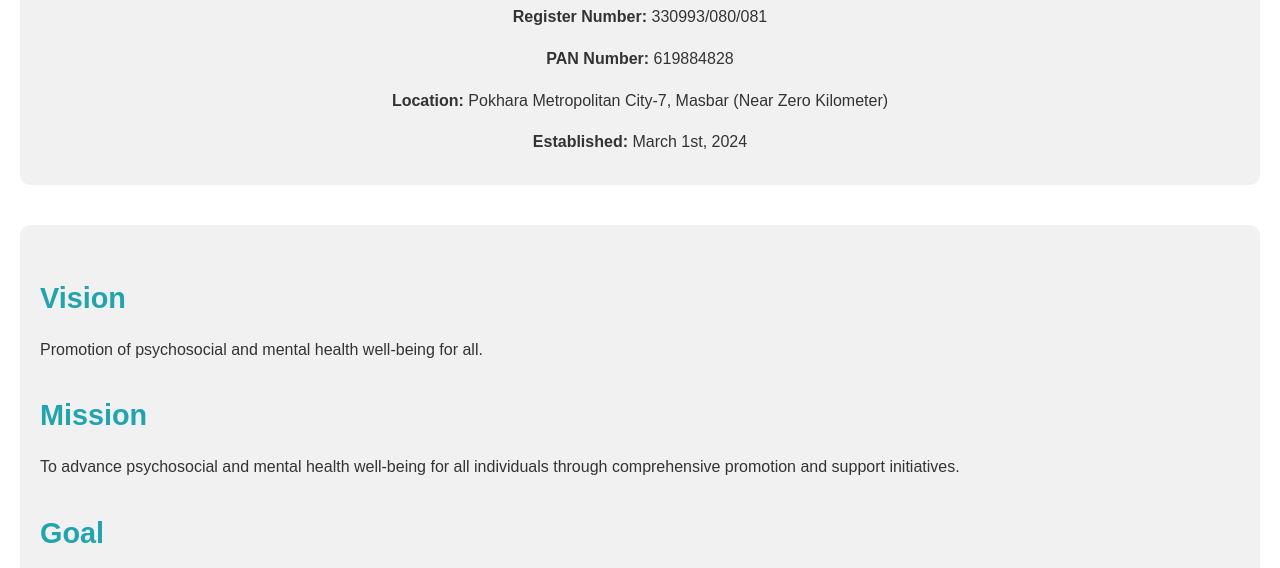
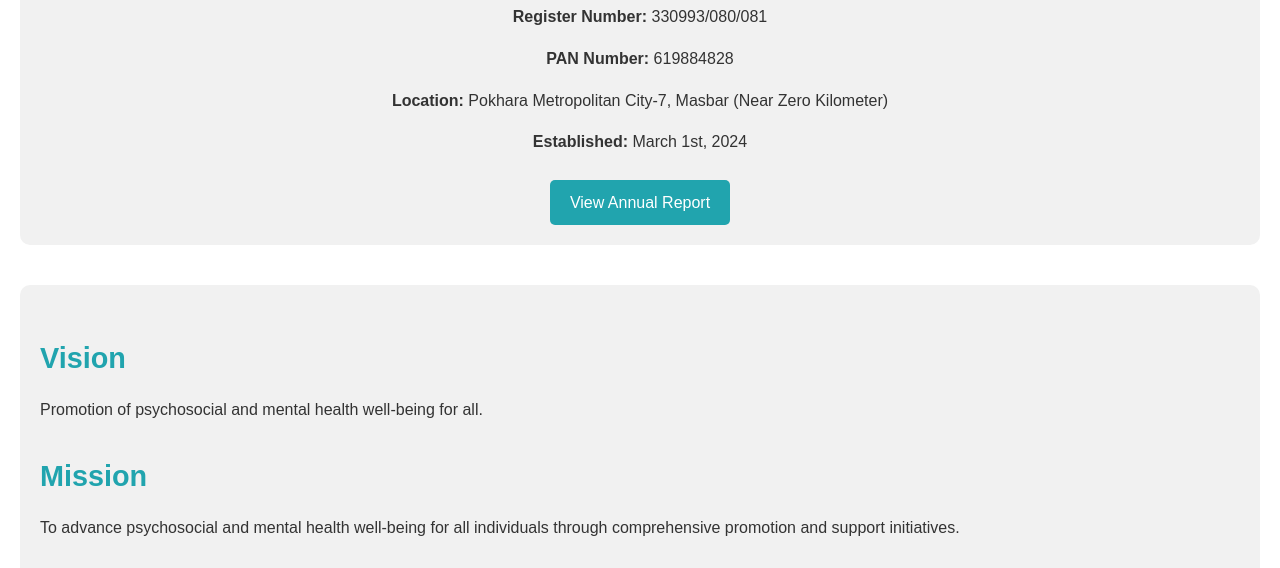
Before and after one commit to adhikari-arpan/Heart_Mind_Consultancy, a website: page AboutUs/about.html in a window 1280 px wide. Shown: the part 200-768 px from the top of the page. Drawn offline with Linux system fonts and the light colour scheme.

Commit message:
Annual_report

```diff
--- a/AboutUs/about.css
+++ b/AboutUs/about.css
@@ -8,8 +8,10 @@ body {
   padding: 20px;
 }
 
-h1, h2, h3 {
-    color: #21A4AE;
+h1,
+h2,
+h3 {
+  color: #21a4ae;
   margin-bottom: 10px;
 }
 
@@ -45,7 +47,13 @@ h3 {
 }
 
 /* Section Styles */
-.company-info, .mission-vision, .strengths, .key-features, .aboutServices, .marketing-strategies, .values-culture {
+.company-info,
+.mission-vision,
+.strengths,
+.key-features,
+.aboutServices,
+.marketing-strategies,
+.values-culture {
   margin-bottom: 40px;
   padding: 20px;
   background-color: #f1f1f1;
@@ -69,14 +77,15 @@ h3 {
   margin: 0;
 }
 
-p, li {
+p,
+li {
   font-size: 1em;
   margin-bottom: 10px;
 }
 
 /* Link Styles */
 .link-default {
-    color: #2CBD8E;
+  color: #2cbd8e;
   text-decoration: none;
 }
 
@@ -97,3 +106,19 @@ li {
 ul::marker {
   content: ""; /* Ensures no marker appears */
 }
+
+.btn-annual-report {
+  display: inline-block;
+  margin-top: 15px;
+  padding: 10px 20px;
+  font-size: 16px;
+  text-decoration: none;
+  color: white;
+  background-color: #21a4ae; /* Matches your green palette */
+  border-radius: 5px;
+  transition: background-color 0.3s ease;
+}
+
+.btn-annual-report:hover {
+  background-color: #2cbd8e; /* Slightly lighter shade on hover */
+}
--- a/AboutUs/about.html
+++ b/AboutUs/about.html
@@ -89,6 +89,9 @@
         Zero Kilometer)
       </p>
       <p><strong>Established:</strong> March 1st, 2024</p>
+      <a href="./Annual_Report.pdf" target="_blank" class="btn-annual-report">
+        View Annual Report
+      </a>
     </section>
 
     <section class="mission-vision">
```
Also changed, not shown: 1 other file. Lines whose indentation alone changed are shown as unchanged.
